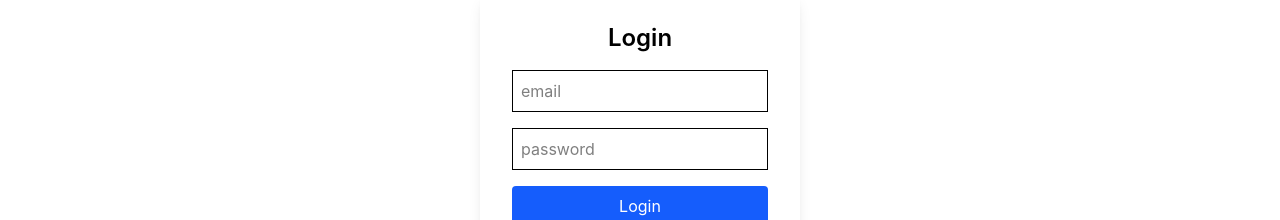
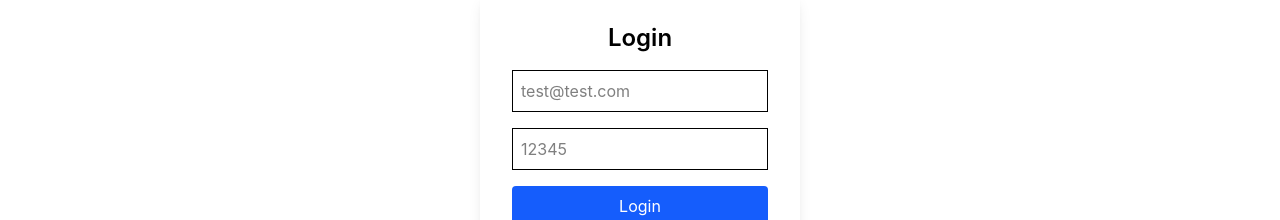
Before and after one commit to ebadcommits/auth-app, a React (Vite) app: page /login in a window 1280 px wide. Shown: the part 332-552 px from the top of the page. Built offline with nearby package versions, Linux system fonts and the light colour scheme.

Commit message:
fix: update placeholder text in Login component for better user guidance

```diff
--- a/src/pages/Login.jsx
+++ b/src/pages/Login.jsx
@@ -36,14 +36,14 @@ export default function Login() {
         <input
         type="email"
         className="border p-2 round"
-        placeholder="email"
+        placeholder="test@test.com"
         value={email}
         onChange={(e) => setEmail(e.target.value)} />
 
         <input
         type="password"
         className="border p-2 round"
-        placeholder="password"
+        placeholder="12345"
         value={password}
         onChange={(e) => setPassord(e.target.value)} />
 
```
